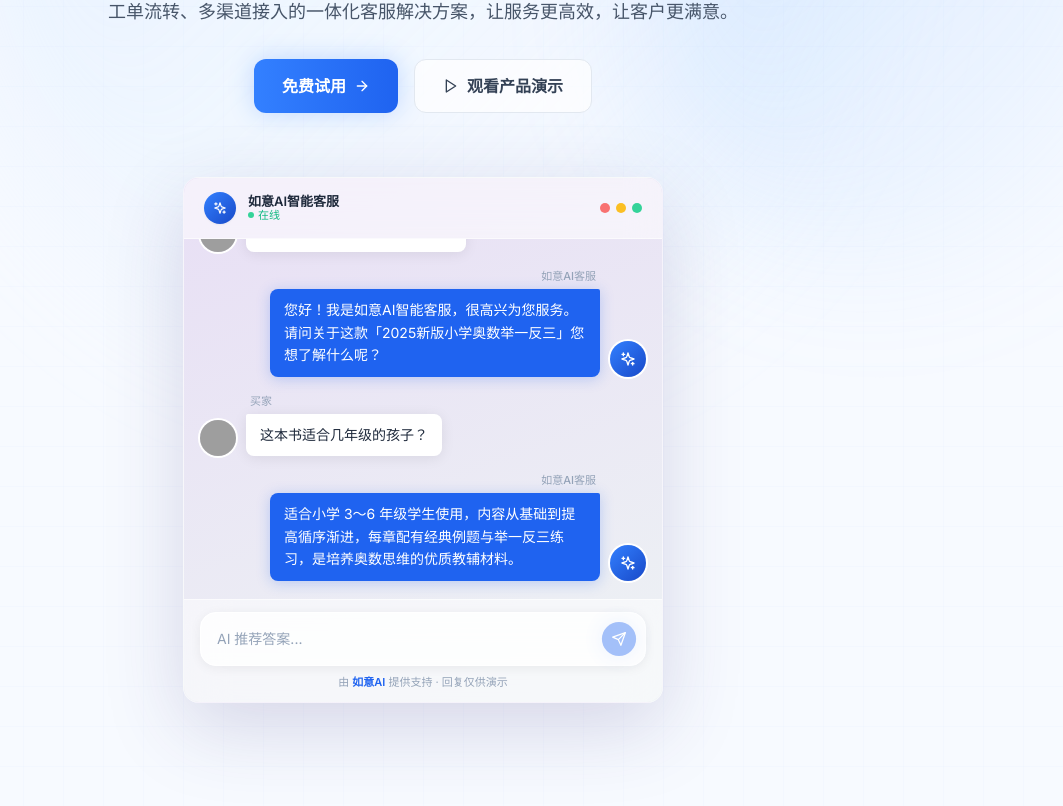
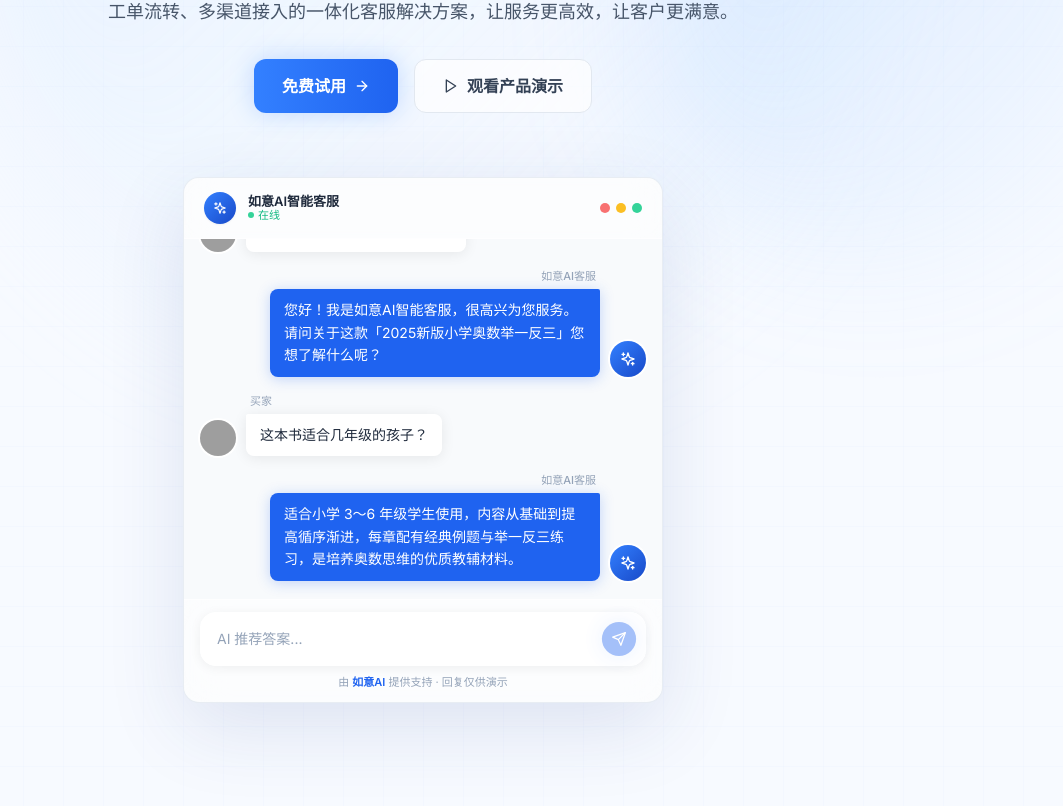
Before and after one commit to jessieoversea09/AI-CS, a React (Vite) app: page / in a window 1280 px wide. Shown: the part 394-1200 px from the top of the page, without its empty margins (217-1280 px from the left). Built offline with nearby package versions, Linux system fonts and the light colour scheme; grey boxes are pictures that could not be loaded.

Commit message:
Updated ChatDemo.tsx

```diff
--- a/src/components/ChatDemo.tsx
+++ b/src/components/ChatDemo.tsx
@@ -236,10 +236,7 @@ export default function ChatDemo() {
 
   return (
     <div className="w-full flex justify-center px-4">
-      <div
-        className="w-full max-w-[480px] rounded-2xl overflow-hidden shadow-[0_24px_80px_rgba(60,50,120,0.18)] border border-white/60"
-        style={{ background: 'linear-gradient(160deg, #E8DFF5 0%, #EDF2F4 100%)' }}
-      >
+      <div className="w-full max-w-[480px] rounded-2xl overflow-hidden shadow-[0_24px_80px_rgba(30,58,138,0.12)] border border-slate-200/70 bg-slate-50">
         {/* Header */}
         <div
           className="flex items-center gap-3 px-5 py-3.5 border-b border-white/60"
```
